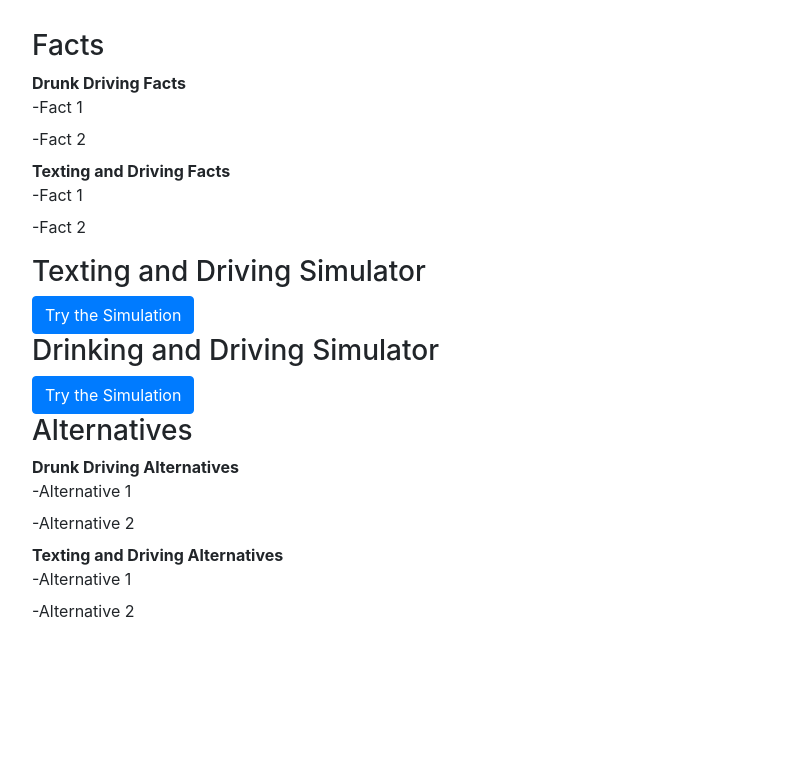
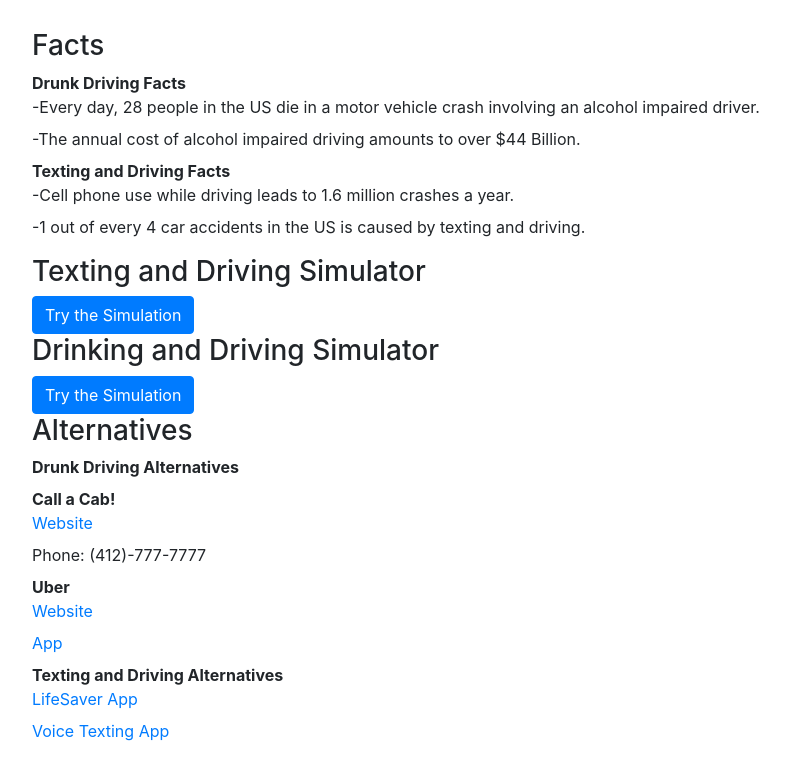
Before and after one commit to chairmanlu/DriveToStayAlive, a plain HTML site: page index.html in a window 1280 px wide. Shown: the part 51-810 px from the top of the page, without its empty margins (53-843 px from the left). Drawn offline with nearby package versions, Linux system fonts and the light colour scheme.

Commit message:
Website Stuff
Website Stuff

```diff
--- a/drinkingSim.js
+++ b/drinkingSim.js
@@ -499,7 +499,9 @@ function playGame(){
 					if(bac>=0.04){
 						car.accel+=bac*10;
 					}
-					sounds[1].play();
+					if(!crashed){
+						sounds[1].play();
+					}
 					break;
 				case 39:
 					//Right
--- a/index.html
+++ b/index.html
@@ -54,11 +54,11 @@
 			<div class="container">
 				<dl>
 					<dt>Drunk Driving Facts</dt>
-						<dd>-Fact 1</dd>
-						<dd>-Fact 2</dd>
+						<dd>-Every day, 28 people in the US die in a motor vehicle crash involving an alcohol impaired driver.</dd>
+						<dd>-The annual cost of alcohol impaired driving amounts to over $44 Billion.</dd>
 					<dt>Texting and Driving Facts</dt>
-						<dd>-Fact 1</dd>
-						<dd>-Fact 2</dd>
+						<dd>-Cell phone use while driving leads to 	1.6 million crashes a year.</dd>
+						<dd>-1 out of every 4 car accidents in the US is caused by texting and driving.</dd>
 				</dl>
 			</div>
 		</div>
@@ -95,11 +95,19 @@
 			<div class="container">
 				<dl>
 					<dt>Drunk Driving Alternatives</dt>
-						<dd>-Alternative 1</dd>
-						<dd>-Alternative 2</dd>
+						<dd>
+							<dt>Call a Cab!</dt>
+							<dd><a href="http://www.pittsburghyellowcab.com/">Website</a></dd>
+							<dd>Phone: (412)-777-7777</dd>
+						</dd>
+						<dd>
+							<dt>Uber</dt>
+							<dd><a href="https://www.uber.com/cities/pittsburgh/">Website</a></dd>
+							<dd><a href="https://play.google.com/store/apps/details?id=com.ubercab&hl=en">App</a></dd>
+						</dd>
 					<dt>Texting and Driving Alternatives</dt>
-						<dd>-Alternative 1</dd>
-						<dd>-Alternative 2</dd>
+						<dd><a href="https://lifesaver-app.com/">LifeSaver App</a></dd>
+						<dd><a href="https://play.google.com/store/apps/details?id=tuogol.textbyvoice">Voice Texting App</a></dd>
 				</dl>
 			</div>
 		</div>
--- a/textingSim.js
+++ b/textingSim.js
@@ -322,7 +322,9 @@ function playGame(){
 				case 38:
 					//Up
 					car.accel=0.5;
-					sounds[1].play();
+					if(!crashed){
+						sounds[1].play();
+					}
 					break;
 				case 39:
 					//Right
```
